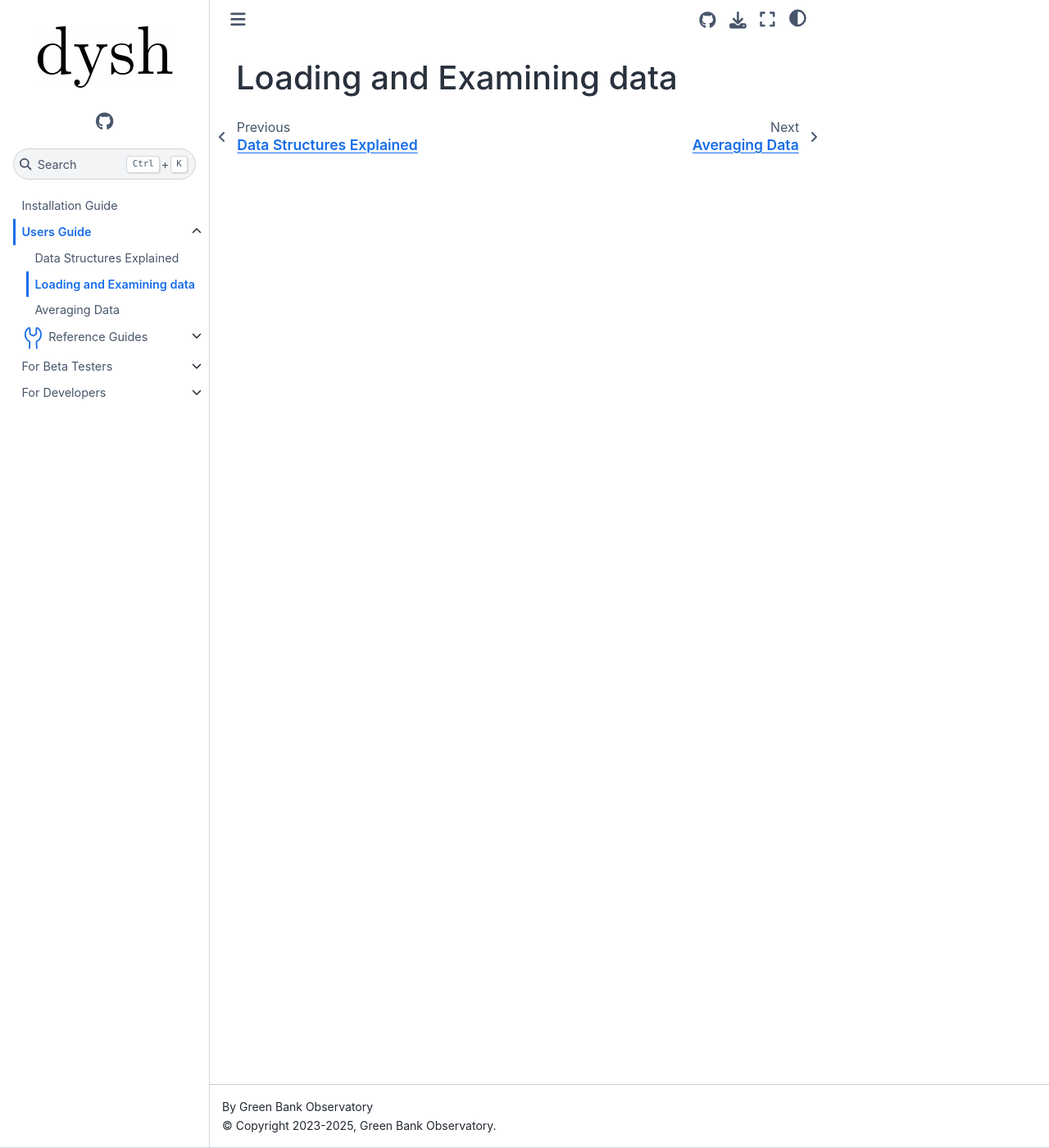
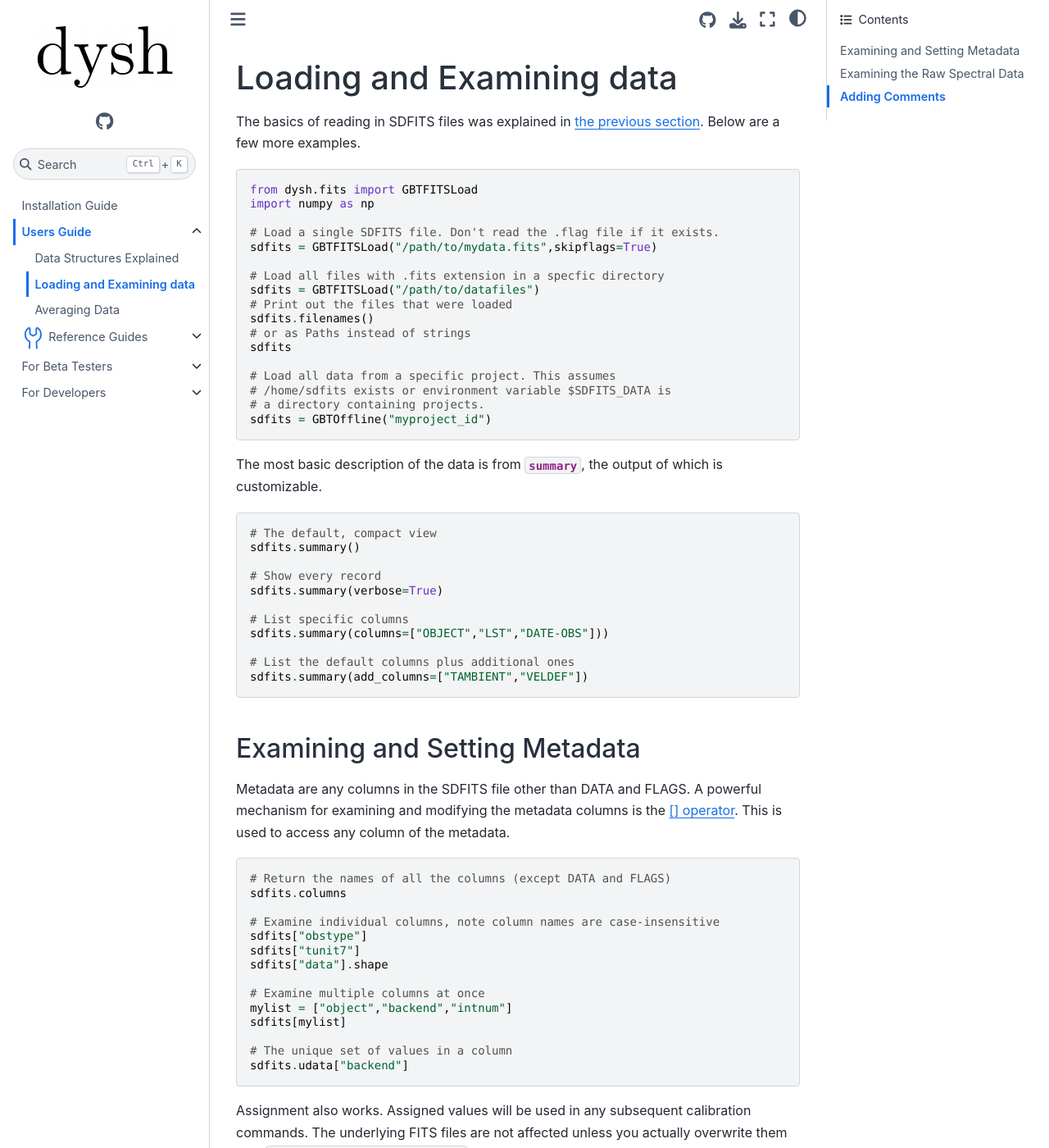
Before and after one commit to GreenBankObservatory/dysh, a Sphinx documentation site: the page built from docs/source/users_guide/loading_data.rst, in a window 1280 px wide and 1400 px high. Shown: the whole window at 82% size. Built offline with Sphinx 7.4.7 and the Sphinx Book theme 1.1.4, drawn with Linux system fonts in a browser that asks for light colours; pages that are not in the unit, such as notebooks, are missing from menus; some of the changed text lies outside the part shown.

Commit message:
more text

```diff
--- a/docs/source/users_guide/loading_data.rst
+++ b/docs/source/users_guide/loading_data.rst
@@ -1,3 +1,105 @@
+
+.. _usersguide-loading-and-examining-data_:
+
 **************************
 Loading and Examining data
 **************************
+
+.. _usersguide-loading-sdfits:
+
+The basics of reading in SDFITS files was explained in :ref:`the previous section <usersguide-gbtfitsload>`.  Below are a few more examples.
+
+.. code:: Python
+
+   from dysh.fits import GBTFITSLoad
+   import numpy as np
+
+   # Load a single SDFITS file. Don't read the .flag file if it exists.
+   sdfits = GBTFITSLoad("/path/to/mydata.fits",skipflags=True)
+
+   # Load all files with .fits extension in a specfic directory
+   sdfits = GBTFITSLoad("/path/to/datafiles")
+   # Print out the files that were loaded
+   sdfits.filenames()
+   # or as Paths instead of strings
+   sdfits
+
+   # Load all data from a specific project. This assumes
+   # /home/sdfits exists or environment variable $SDFITS_DATA is
+   # a directory containing projects.
+   sdfits = GBTOffline("myproject_id")
+
+
+The most basic description of the data is from `~dysh.fits.gbtfitsload.GBTFITSLoad.summary`, the output of which is customizable.
+
+.. code:: Python
+
+   # The default, compact view
+   sdfits.summary()
+
+   # Show every record
+   sdfits.summary(verbose=True)
+
+   # List specific columns
+   sdfits.summary(columns=["OBJECT","LST","DATE-OBS"]))
+
+   # List the default columns plus additional ones
+   sdfits.summary(add_columns=["TAMBIENT","VELDEF"])
+
+.. _usersguide-examining-metadata:
+
+Examining and Setting Metadata
+------------------------------
+
+Metadata are any columns in the SDFITS file other than DATA and FLAGS.
+A powerful mechanism for examining and modifying the metadata columns is the `[] operator <https://docs.python.org/3/reference/datamodel.html#object.__getitem__>`_. This is used to access any column of the metadata.
+
+.. code:: Python
+
+   # Return the names of all the columns (except DATA and FLAGS)
+   sdfits.columns
+
+   # Examine individual columns, note column names are case-insensitive
+   sdfits["obstype"]
+   sdfits["tunit7"]
+   sdfits["data"].shape
+
+   # Examine multiple columns at once
+   mylist = ["object","backend","intnum"]
+   sdfits[mylist]
+
+   # The unique set of values in a column
+   sdfits.udata["backend"]
+
+
+Assignment also works. Assigned values will be used in any subsequent calibration commands. The underlying FITS files are not affected unless you actually overwrite them with `sdfits.write(overwrite=True)`.
+
+.. code:: Python
+
+   # Assign one value to all rows.
+   sdfits["TCAL"] = 1.5
+
+   # Assign an array with lengths equal to number of rows.
+   # A silly example.
+   tcal = np.arange(sdfits.stats()['nrows'])
+   sdfits["TCAL"] = tcal
+
+.. _usersguide-examining-raw-spectral-data:
+
+Examining the Raw Spectral Data
+--------------------------------
+
+.. code:: Python
+
+   array = sdfits.rawspectrum(10) #  get data array for row 10
+   spectrum = sdfits.getspec(10)  #  get a Spectrum for row 10 data and metadata
+
+.. _usersguide-adding-comments:
+
+Adding Comments
+---------------
+
+Users can add COMMENT or HISTORY cards to the the `~dysh.fits.gbfitsload.GBTFITSLoad` object  with
+`~dysh.fits.gbtfitsload.GBTFITSLoad.add_comment`
+and
+`~dysh.fits.gbtfitsload.GBTFITSLoad.add_history`. These get propagated to ScanBlocks and Spectrum objects during processing and written to the output file(s) during `~dysh.fits.gbtfitsload.GBTFITSLoad.sdfits.write`.
--- a/docs/source/users_guide/retrieving_data.rst
+++ /dev/null
@@ -1,3 +0,0 @@
-***************
-Retrieving Data
-***************
```
Also changed, not shown: docs/source/users_guide/data_structures.rst (+9 -2 lines).
